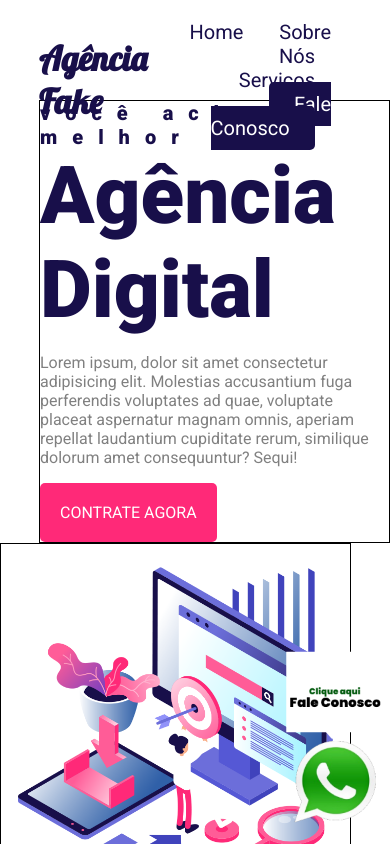
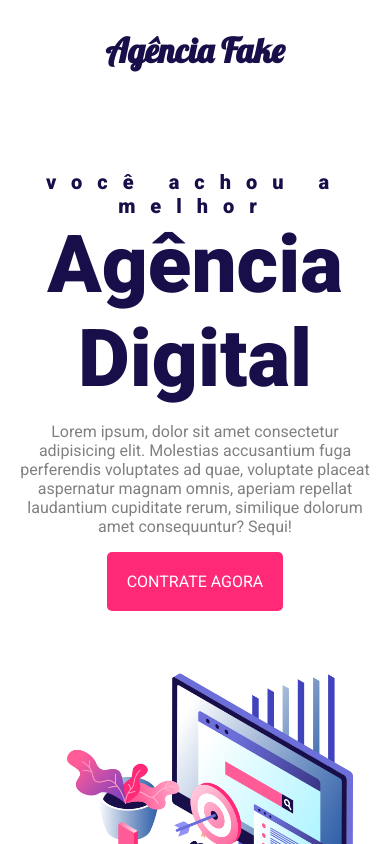
Before and after one commit to marciolucasjunior/Agencia-fake, a plain HTML site: page index.html in a window 390 px wide. Shown: the top 844 px of the page. Drawn offline with Linux system fonts and the light colour scheme.

Commit message:
Finalizado

```diff
--- a/CSS/estilo.css
+++ b/CSS/estilo.css
@@ -18,6 +18,7 @@ body {
     align-items: center;
     position: fixed;
     width: 100%;
+    background: white;
 }
 
 .logo {
@@ -78,7 +79,7 @@ body {
 .headline {
     margin-left: 10%;
     flex: 40%;
-    border: 1px solid black;
+
 }
 
 .headline h2 {
@@ -112,13 +113,11 @@ body {
     margin-right: 10%;
     text-align: center;
     flex: 40%;
-    border: 1px solid black;
 }
 
 section {
     display: inline-block;
     margin-top: 80px;
-    border: 1px solid black;
     margin-left: 10%;
     margin-right: 10%;
     text-align: center;
@@ -144,8 +143,8 @@ section h2 {
     width: 30%;
     padding: 20px;
     margin: 1%;
-    border: 1px solid black;
     border-radius: 5px;
+    border: 1px solid #180F4A;
     cursor: pointer;
 }
 
--- a/CSS/responsivo.css
+++ b/CSS/responsivo.css
@@ -1,3 +1,42 @@
 @media screen and (max-width:1005px) {
+    .navbar {
+        position: relative;
+    }
+    .menu {
+        display: none;
+    }
+
+    .logo{
+        margin: 0;
+        text-align: center;
+    }
+
+    .header {
+        padding-top: 50px;
+    }
+
+    .headline {
+        flex: 100%;
+        margin: 5%;
+        text-align: center;
+    }
+
+    .headline p {
+        text-align: center;
+    }
+
+    .img-headline {
+        flex: 100%;
+        margin: 5%;
+        text-align: center;
+    }
+
+    .whats {
+        display: none;
+    }
+
+    .card {
+        width: 100%;
+    }
 
 }
```
